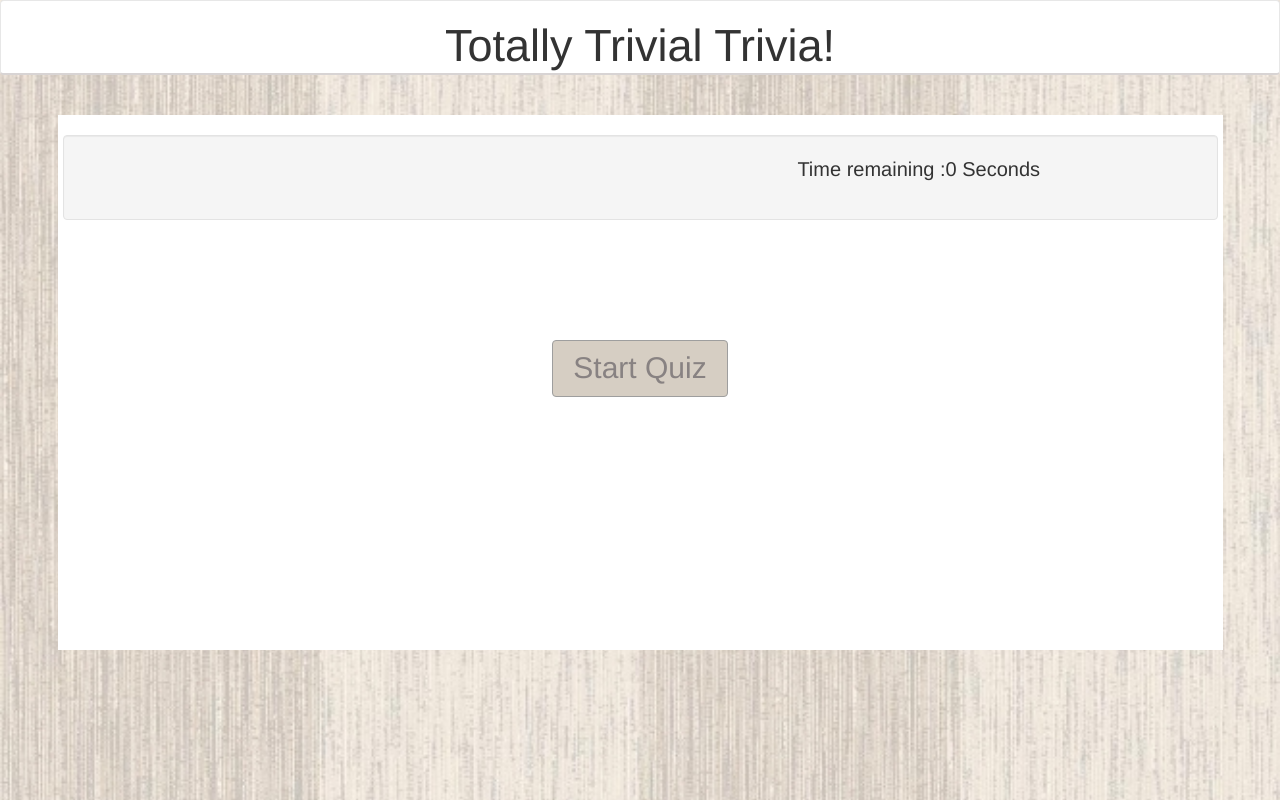
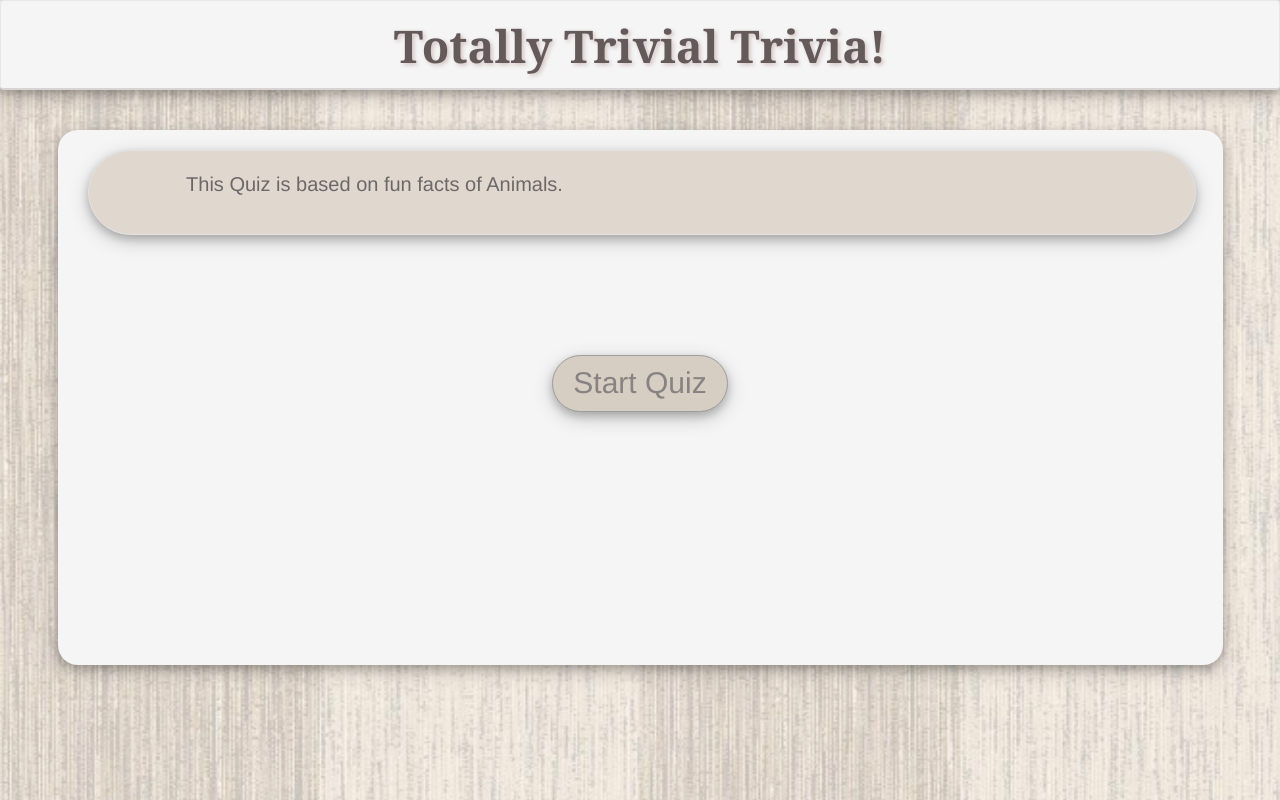
Before and after one commit to nvidyakarthik/TriviaGame, a plain HTML site: page index.html in a window 1280 px wide. Drawn offline with nearby package versions, Linux system fonts and the light colour scheme.

Commit message:
added rounded buttons,box shadows and title styling

```diff
--- a/assets/css/style.css
+++ b/assets/css/style.css
@@ -2,41 +2,52 @@
     max-width: 1165px;
     height:535px;
     text-align: center;
-    background-color: #ffffff;
+
+    border-radius:20px;
+    background-color:#f5f5f5;
 
     margin-top: 40px;
     padding:20px;
+    box-shadow: 0 4px 8px 0 rgba(0, 0, 0, 0.2), 0 6px 20px 0 rgba(0, 0, 0, 0.19);
 }
 
 body {
     font-size: 20px;
     background-image: url("../images/stripes.jpg");
     background-size: cover;
+    color:#6d6868;
+
 }
 
 h1 {
     font-size: 45px;
+    /* font-size: 36px; */
+    font-weight: bold;
+    text-align: center;
+    text-shadow: 2px 2px 4px #d4c2c2;
+    color: #655a5a;
+    font-family: Cambria, Cochin, Georgia, Times, 'Times New Roman', serif;
+
 }
-
-
-
 #mainDiv {
     margin-top: 100px;
 }
 
 #questionDiv {
     height: 85px;
-}
-#answerDiv, #resultDiv{
+    max-width: 1108px;
 
+    margin-left: 25px;
 }
 
+
 #header {
-    background: #ffffff;
+    background-color:#f5f5f5;
     text-align: center;
     width: 100%;
-    height: 75px;
+    height: 90px;
     border-bottom: 2px solid rgb(216, 212, 212);
+    box-shadow: 0 4px 8px 0 rgba(0, 0, 0, 0.2), 0 6px 20px 0 rgba(0, 0, 0, 0.19);
 }
 
 /* #choices{
@@ -49,12 +60,21 @@ h1 {
     margin-top: 20px;
     margin-right: -125px;
     padding:10px;
+    color: #888282;
 }
 
 .btn-primary {
     color: #888282;
     background-color: #d6cec3;
     border-color: #9E9E9E;
+    border-radius: 36px;
+    box-shadow: 0 4px 8px 0 rgba(0, 0, 0, 0.2), 0 6px 20px 0 rgba(0, 0, 0, 0.19);
+}
+
+.btn-primary:hover, .btn-primary:focus, .btn-primary:active,.btn-primary.active, .open>.dropdown-toggle.btn-primary {
+    color: #fff;
+    background-color:#b49265;
+    border-color: #b49265; /*set the color you want here*/
 }
 
 #startBtn{
@@ -62,6 +82,21 @@ h1 {
     padding-left: 20px;
     padding-right: 20px;
 }
+
+#restartBtn{
+    font-size: 23px;
+    padding-left: 20px;
+    padding-right: 20px;
+
+}
+.well{
+    border-radius:57px;
+    background-color: #e0d7ce;
+    box-shadow: 0 4px 8px 0 rgba(0, 0, 0, 0.2), 0 6px 20px 0 rgba(0, 0, 0, 0.19);
+
+}
+
+
 
 /* .circleBase {
     border-radius: 50%;
--- a/assets/javascript/app.js
+++ b/assets/javascript/app.js
@@ -64,7 +64,7 @@ function countDown(questionId) {
        // $("#question").empty();
         $("#choices").empty();
         $("#dispAnswer").html("Out of Time!!");
-        $("#dispAnswer").append("<p>The correct answer was" + questionBank[questionId].answer);
+        $("#dispAnswer").append("<p>The correct answer was " + questionBank[questionId].answer);
         unanswered++;
         questionNum++;
 
@@ -103,7 +103,7 @@ $('#choices').on('click', '.choice', function(){
         clearInterval(setTimer);
         //$("#question").empty();
         $("#choices").empty();
-        $("#dispAnswer").html("C ongratulations!!!");
+        $("#dispAnswer").html("Congratulations!!!");
         $("#dispAnswer").append("<p>You answered correctly as " + questionBank[questionId].answer);
         correct++;
         questionNum++;
@@ -125,7 +125,7 @@ function displayResults() {
     $("#resultDiv").html('<p>Correct Answers :<span id="correct">' + correct + '</span></p>');
     $("#resultDiv").append('<p>Incorrect Answers :<span id="incorrect">' + incorrect + '</span></p>');
     $("#resultDiv").append('<p>Unanswered :<span id="notanswered">' + unanswered + '</span></p>');
-    $("#resultDiv").append('<button type="submit" id="restartBtn" onclick="restartQuiz()">Start Over?</button>');
+    $("#resultDiv").append('<button type="submit" id="restartBtn" class="btn btn-primary" onclick="restartQuiz()">Start Over?</button>');
     $("#resultDiv").show();
 }
 
--- a/index.html
+++ b/index.html
@@ -37,12 +37,12 @@
 
         <div class="row">
             <div id="questionDiv" class="well">
-                <div class="col-xs-6">
-                    <div id="question"></div>
+                <div class="col-xs-12 col-md-6">
+                    <div id="question">This Quiz is based on fun facts of Animals.</div>
                 </div>
-                <div class="col-xs-6">
+                <div class="col-xs-12 col-md-6">
                     <div id="time">
-                        <span id="displayTime">Time remaining :0 Seconds</span>
+                        <span id="displayTime"></span>
                     </div>
                 </div>
             </div>
```
